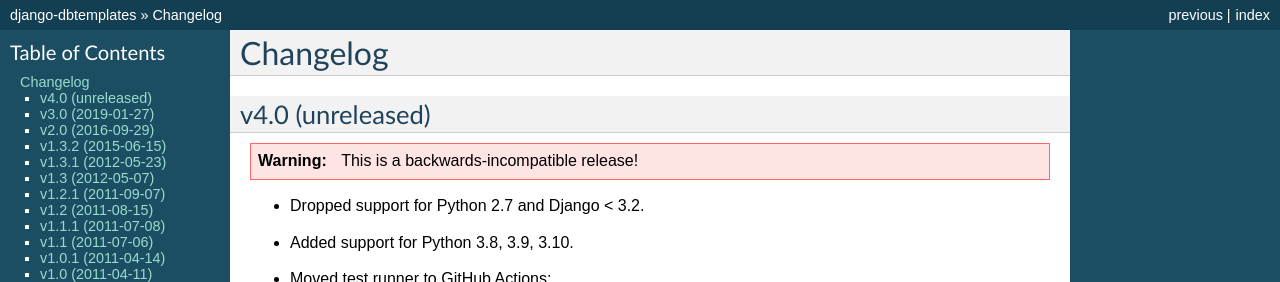
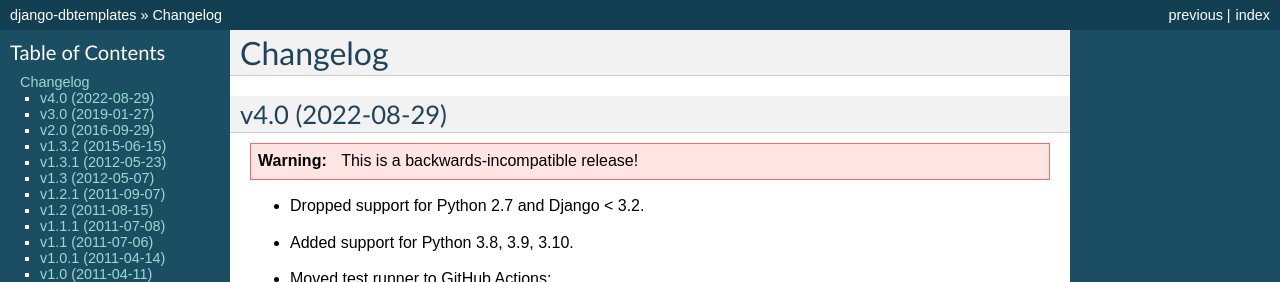
Before and after one commit to jazzband/django-dbtemplates, a Sphinx documentation site: the page built from docs/changelog.txt, in a window 1280 px wide and 900 px high. Shown: the top 282 px of the window. Built offline with Sphinx 7.4.7, drawn with Linux system fonts in a browser that asks for light colours.

Commit message:
4.0 release date

```diff
--- a/docs/changelog.txt
+++ b/docs/changelog.txt
@@ -1,7 +1,7 @@
 Changelog
 =========
 
-v4.0 (unreleased)
+v4.0 (2022-08-29)
 -----------------
 
 .. warning::
```
